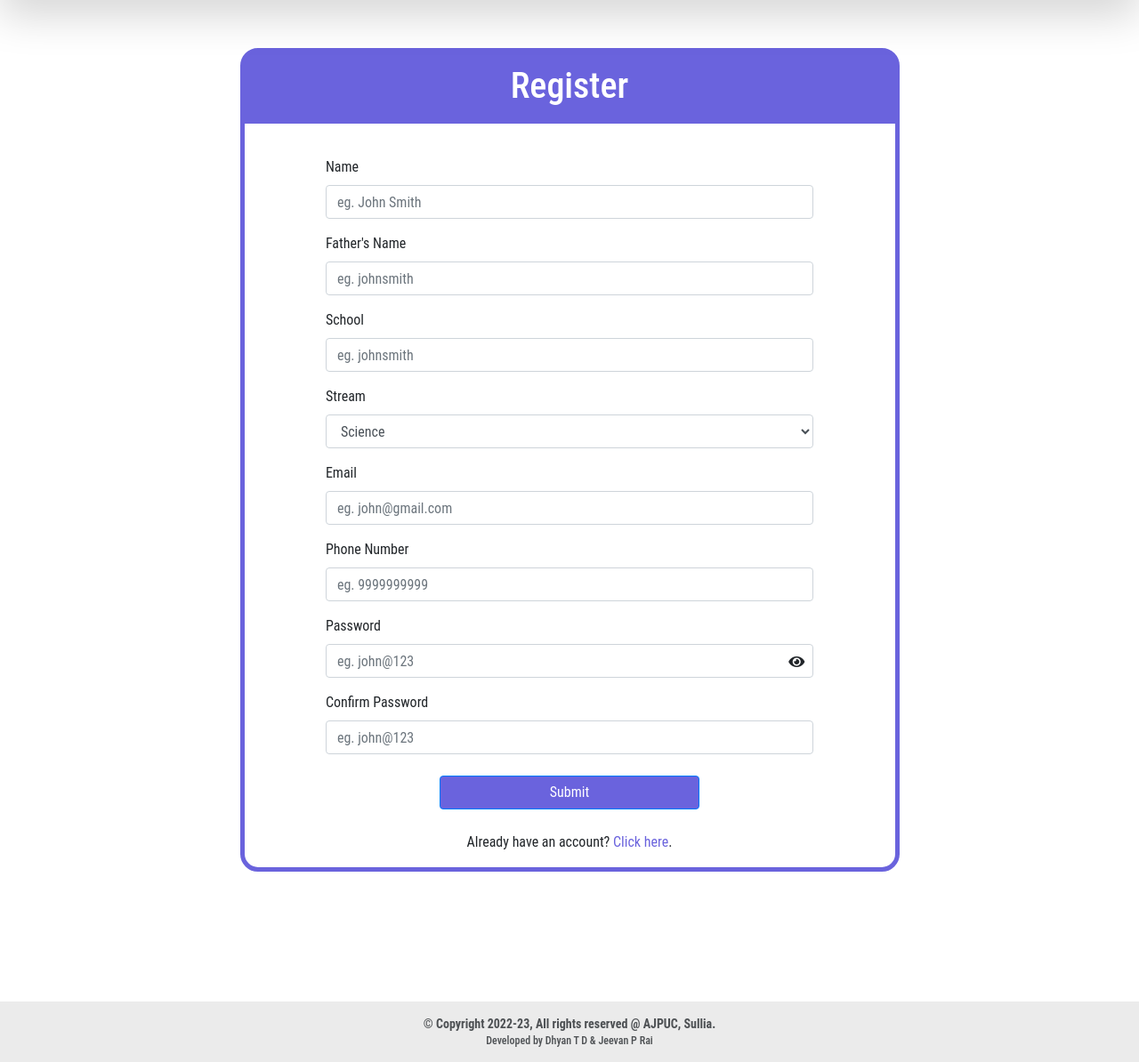
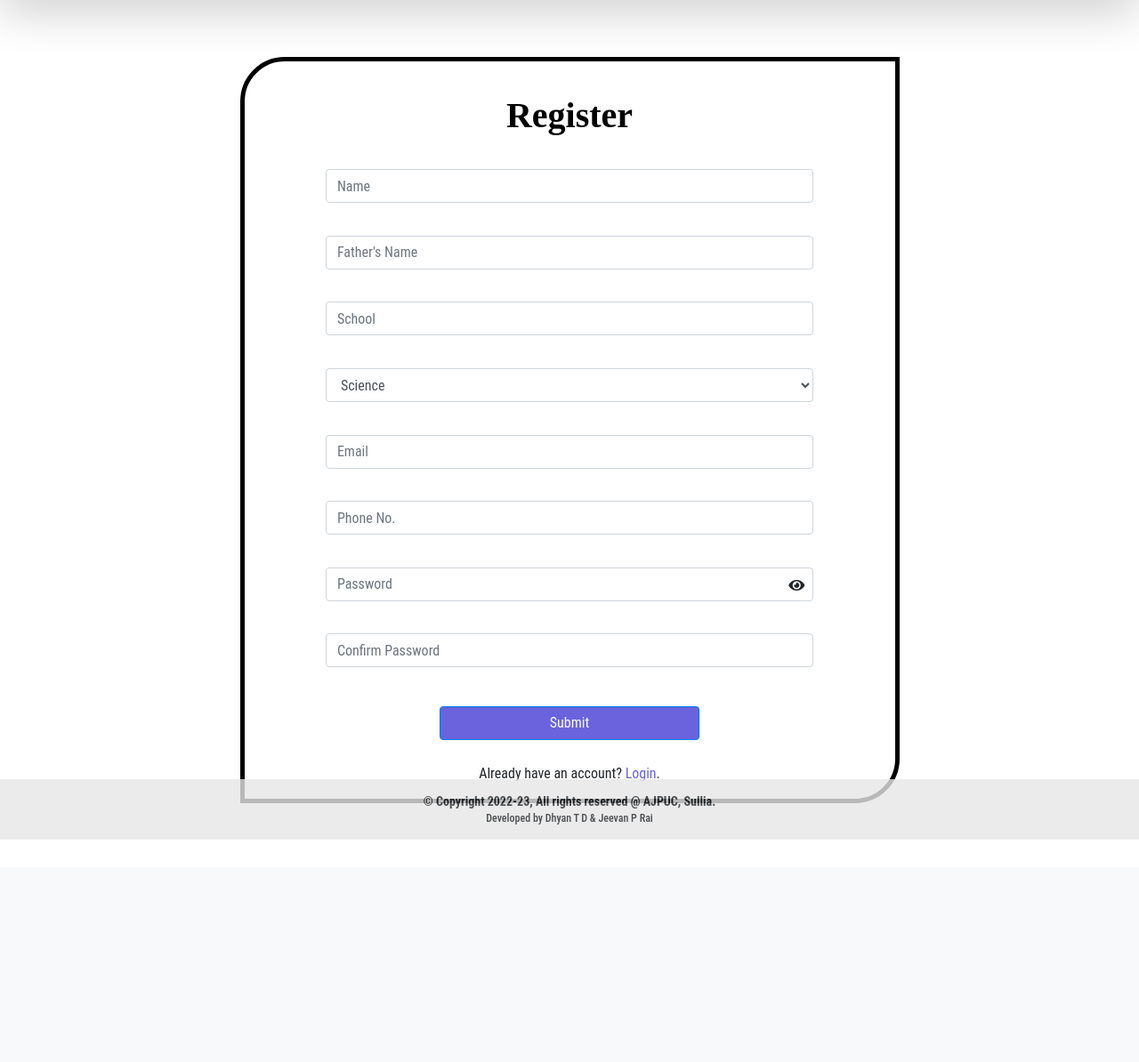
Before and after one commit to DhyanTD/quiz-app, a Flask app: page /register in a window 1280 px wide. Shown: the part 56-1250 px from the top of the page at 89% size. After the commit the page ends 1000 px from the top, so only its background shows below. Run offline with Flask 2, Linux system fonts and the light colour scheme; parts of the project's set-up code (start-up, migrations or seed data) failed here and were passed over; some libraries are stand-ins or nearby versions.

Commit message:
forms design

```diff
--- a/app.py
+++ b/app.py
@@ -179,8 +179,8 @@ class UploadForm(FlaskForm):
 	start_time = TimeField('Start Time', default=datetime.utcnow()+timedelta(hours=5.5))
 	end_date = DateField('End Date')
 	end_time = TimeField('End Time', default=datetime.utcnow()+timedelta(hours=5.5))
-	show_result = BooleanField('Show Result after completion')
-	neg_mark = BooleanField('Enable negative marking')
+	show_result = BooleanField('Show Result after completion', _name='show')
+	neg_mark = BooleanField('Enable negative marking', _name='neg')
 	duration = IntegerField('Duration(in min)')
 	password = StringField('Test Password', [validators.Length(min=3, max=6)])
 
--- a/static/register.css
+++ b/static/register.css
@@ -26,7 +26,9 @@ label {
 h1{
    margin-top: 2%;
    text-align: center;
-   color: white;
+   color: rgb(0, 0, 0);
+   font-family: auto;
+      font-weight: bolder;
 /*   padding-top: 20%;
    margin-top:  100px;
    color:#ff6666;
@@ -35,14 +37,14 @@ h1{
 }
 
 .form-group{
-   margin-top: 2%;
+   margin: 5% 0%;
    width: 75%;
 }
 
 .login-box{
    width: 96%;
-   border: #6a63dd solid 5px;
-   border-radius: 0px 0px 20px 20px;
+   border: #000000 solid 5px;
+   border-radius: 50px 0px 50px 0px;
 }
 
 .row{
@@ -57,15 +59,15 @@ h1{
 @media(min-width:767px) {
 
    .form-group {
-      margin-top: 2%;
+      margin: 5% 0%;
       width: 75%;
    }
 
    .login-box {
       width: 65%;
-      border: #6a63dd solid 5px;
+      border: #000000 solid 5px;
       padding-top: 2%;
-      border-radius: 0px 0px 20px 20px;
+      border-radius: 50px 0px 50px 0px;
    }
 
    .row {
--- a/templates/includes/_formhelpers.html
+++ b/templates/includes/_formhelpers.html
@@ -1,5 +1,5 @@
 {% macro render_field(field) %}
-  {{ field.label }}
+  <!-- {{ field.label }} -->
   {{ field(**kwargs)|safe }}
   {% if field.errors %}
     {% for error in field.errors %}
--- a/templates/register.html
+++ b/templates/register.html
@@ -9,56 +9,59 @@
 <style>
   .footer {
     position: absolute;
-    bottom: -317px;
+    bottom: -50px;
   }
 
   @media(min-width:767px){
     .footer {
     position: absolute;
-    bottom: -450px;
+    bottom: -200px;
   }
   }
 
 </style>
-<div class="container" align="center" id="" style="position: absolute; top:5%;">
+<div class="container" align="center" id="" style="position: absolute; top:15%;">
   {% from "includes/_formhelpers.html" import render_field %}
-  <div class="row">
+  <!-- <div class="row">
     <div class="col-sm">
       <h1>Register</h1>
     </div>
-  </div>
+  </div> -->
   <div class="login-box well">
+    <div class="col-sm">
+      <h1>Register</h1>
+    </div>
     <form method="POST" action="">
       <div class="form-group">
-        {{render_field(form.name, class_="form-control", placeholder="eg. John Smith")}}
+        {{render_field(form.name, class_="form-control", placeholder="Name")}}
       </div>
       <div class="form-group">
-        {{render_field(form.fath, class_="form-control", placeholder="eg. johnsmith")}}
+        {{render_field(form.fath, class_="form-control", placeholder="Father's Name")}}
       </div>
       <div class="form-group">
-        {{render_field(form.school, class_="form-control", placeholder="eg. johnsmith")}}
+        {{render_field(form.school, class_="form-control", placeholder="School")}}
       </div>
       <div class="form-group">
         {{render_field(form.stream, class_="form-control")}}
       </div>
       <div class="form-group">
-        {{render_field(form.email, class_="form-control", placeholder="eg. john@gmail.com")}}
+        {{render_field(form.email, class_="form-control", placeholder="Email")}}
       </div>
       <div class="form-group">
-        {{render_field(form.username, class_="form-control", placeholder="eg. 9999999999")}}
+        {{render_field(form.username, class_="form-control", placeholder="Phone No.")}}
       </div>
       <div class="form-group">
-        {{render_field(form.password, class_="form-control", placeholder="eg. john@123")}} <span
+        {{render_field(form.password, class_="form-control", placeholder="Password")}} <span
           class="fas fa-eye icon"></span>
       </div>
       <div class="form-group">
-        {{render_field(form.confirm, class_="form-control", placeholder="eg. john@123")}}
+        {{render_field(form.confirm, class_="form-control", placeholder="Confirm Password")}}
       </div>
       <p style="margin: 0px;"><input type="submit" class="btn btn-primary" value="Submit"
           style="background-color: #6a63dd"></p>
     </form>
     <p>Already have an account?
-      <a href="/login" id="register">Click here</a>.
+      <a href="/login" id="register">Login</a>.
     </p>
   </div>
   <br><br><br>
--- a/templates/student_results.html
+++ b/templates/student_results.html
@@ -8,7 +8,7 @@
 <style>
 
 .footer {
-        position: absolute;
+        position: fixed;
         bottom: 0;
     }
 
--- a/templates/tests_given.html
+++ b/templates/tests_given.html
@@ -3,7 +3,7 @@
 <style type="text/css">
 
 	 .footer {
-        position: absolute;
+        position: fixed;
         bottom: 0;
     }
 
```
Also changed, not shown: static/create_test.css (+12 -5 lines), static/give_test.css (+9 -7 lines), static/mylogin.css (+9 -7 lines), templates/admin-register.html (+6 -3 lines), templates/create_test.html (+12 -10 lines), templates/give_test.html (+9 -6 lines), templates/login.html (+11 -8 lines), templates/tests_created.html (+7 -7 lines).
